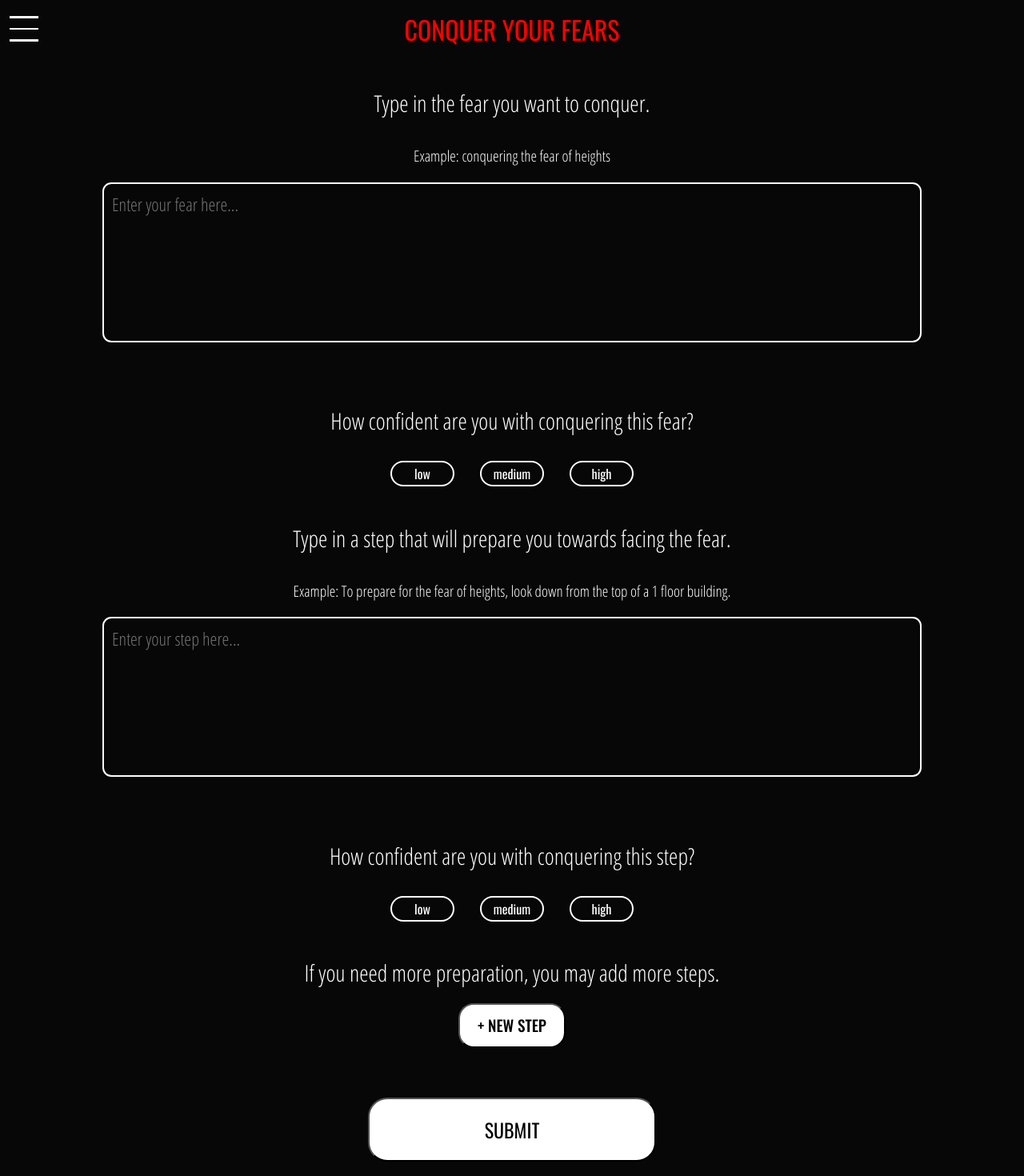
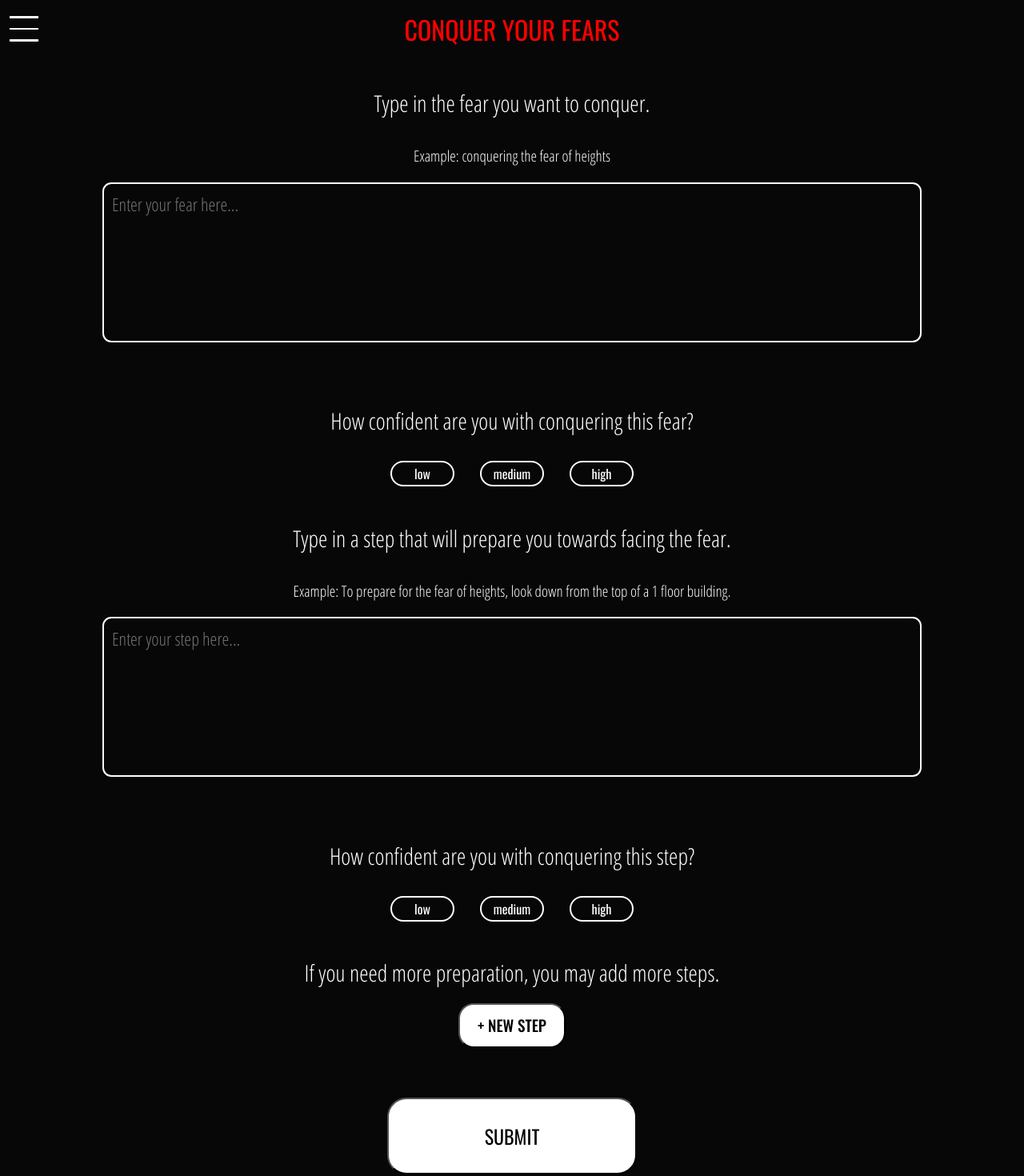
Before and after one commit to joey1pelletier/limit-break, a React (Vite) app in the folder limit-break-app/: page /conquer in a window 1280 px wide. Shown: the top 1470 px of the page at 80% size. Built offline with nearby package versions, Linux system fonts and the light colour scheme; no server answers.

Commit message:
Update App.css

```diff
--- a/limit-break-app/src/App.css
+++ b/limit-break-app/src/App.css
@@ -138,8 +138,8 @@ body {
 
 button {
     font-family: "Oswald", sans-serif;
-    width: 15em;
-    height: 10vh;
+    width: 13em;
+    height: 4em;
     margin: 1em;
     font-size: 1.5em;
     border-radius: 1em;
```
